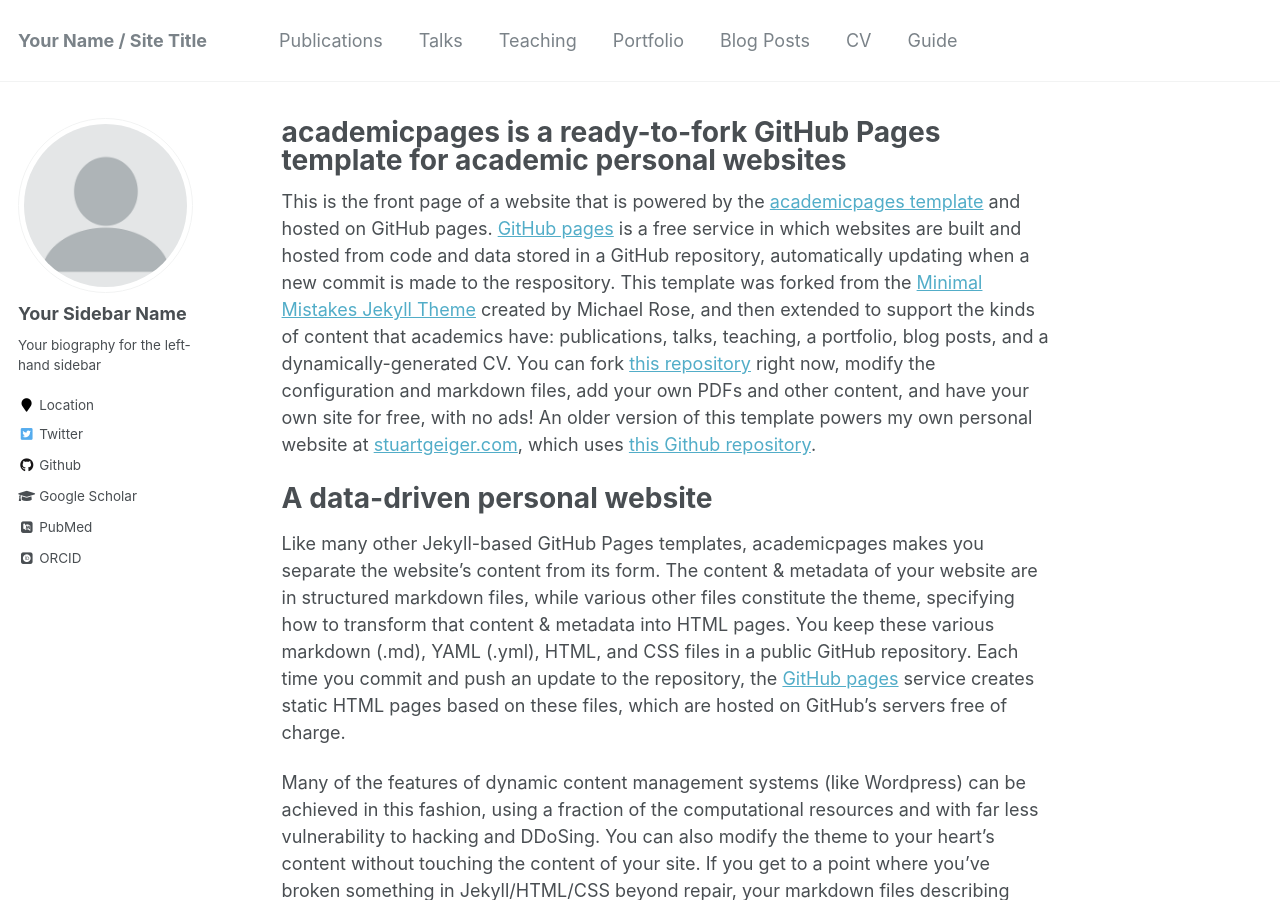
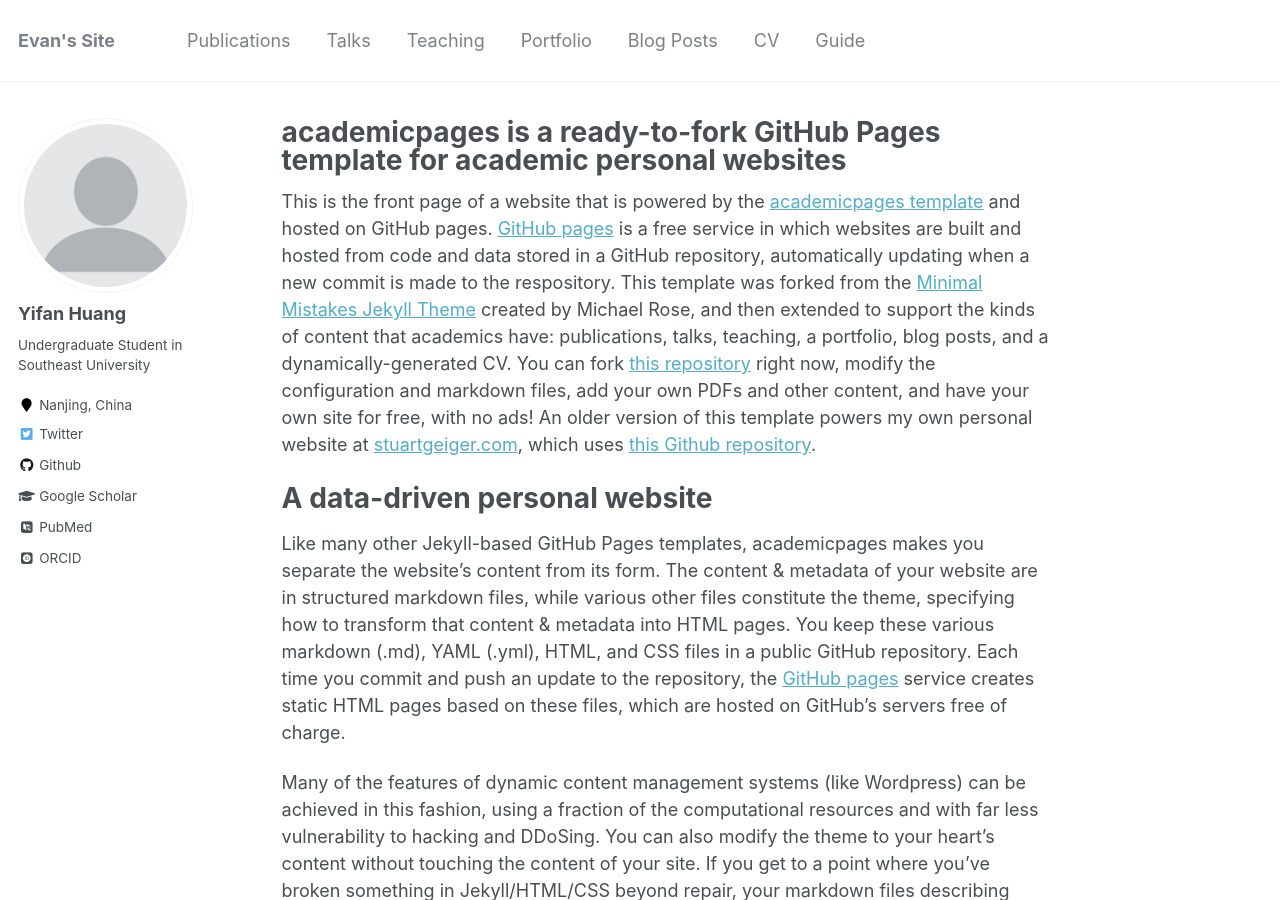
Before and after one commit to huangyifan0501/huangyifan0501.github.io, a Jekyll site: the page built from _pages/about.md, in a window 1280 px wide and 900 px high. Built offline with Jekyll 4.4.1, drawn with Linux system fonts in a browser that asks for light colours; some web fonts are replaced.

Commit message:
a little try

```diff
--- a/_config.yml
+++ b/_config.yml
@@ -7,13 +7,13 @@
 
 # Site Settings
 locale                   : "en-US"
-title                    : "Your Name / Site Title"
+title                    : "Evan's Site"
 title_separator          : "-"
 name                     : &name "Your Name"
 description              : &description "personal description"
-url                      : https://academicpages.github.io # the base hostname & protocol for your site e.g. "https://mmistakes.github.io"
+url                      : https://huangyifan0501.github.io # the base hostname & protocol for your site e.g. "https://mmistakes.github.io"
 baseurl                  : "" # the subpath of your site, e.g. "/blog"
-repository               : "academicpages/academicpages.github.io"
+repository               : "huangyifan0501/huangyifan0501.github.io"
 teaser                   :  # filename of teaser fallback teaser image placed in /images/, .e.g. "500x300.png"
 breadcrumbs              : false # true, false (default)
 words_per_minute         : 160
@@ -80,10 +80,10 @@ analytics:
 
 # Site Author
 author:
-  name             : "Your Sidebar Name"
+  name             : "Yifan Huang"
   avatar           : "profile.png"
-  bio              : "Your biography for the left-hand sidebar"
-  location         : "Location"
+  bio              : "Undergraduate Student in Southeast University"
+  location         : "Nanjing, China"
   employer         :
   pubmed           : "https://www.ncbi.nlm.nih.gov/pubmed/?term=john+snow"
   googlescholar    : "http://yourfullgooglescholarurl.com"
@@ -96,7 +96,7 @@ author:
   flickr           :
   facebook         :
   foursquare       :
-  github           : "academicpages"
+  github           : "https://github.com/huangyifan0501"
   google_plus      :
   keybase          :
   instagram        :
```
